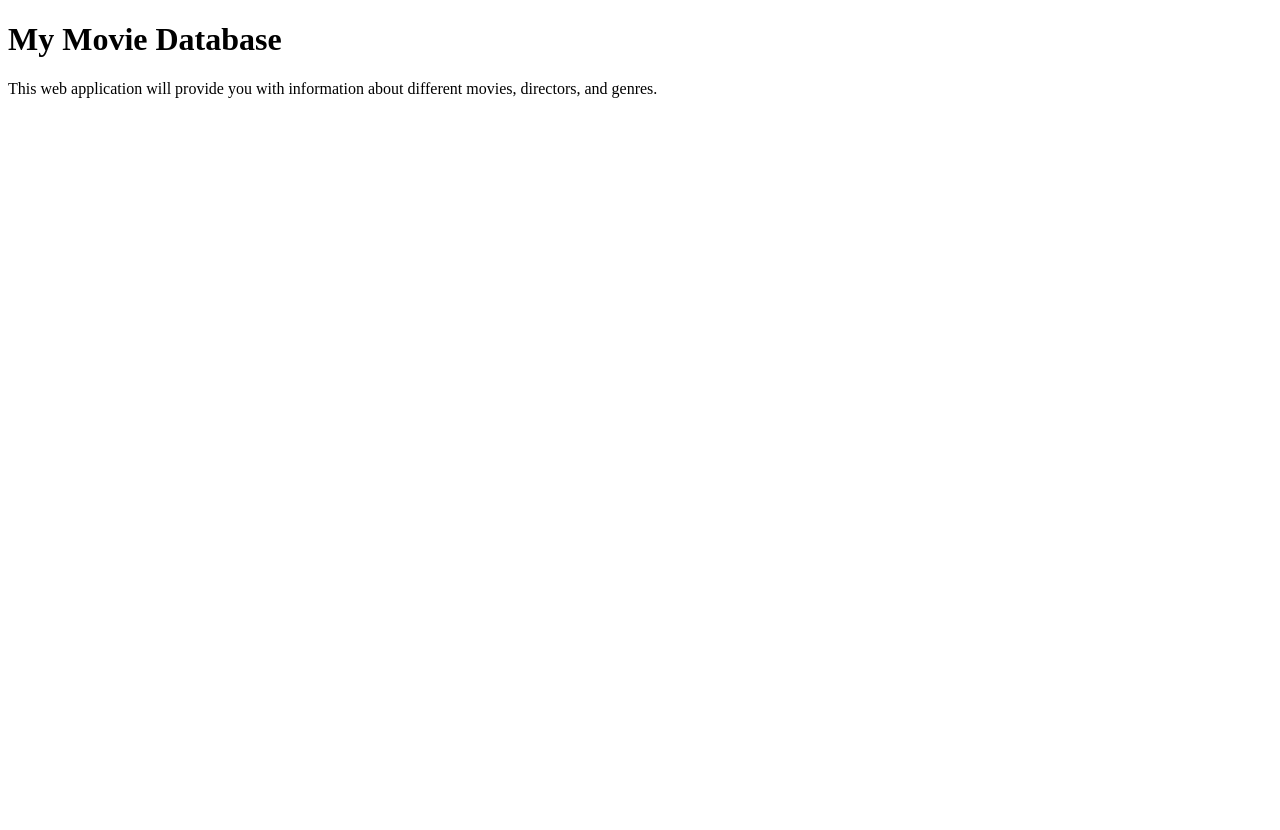
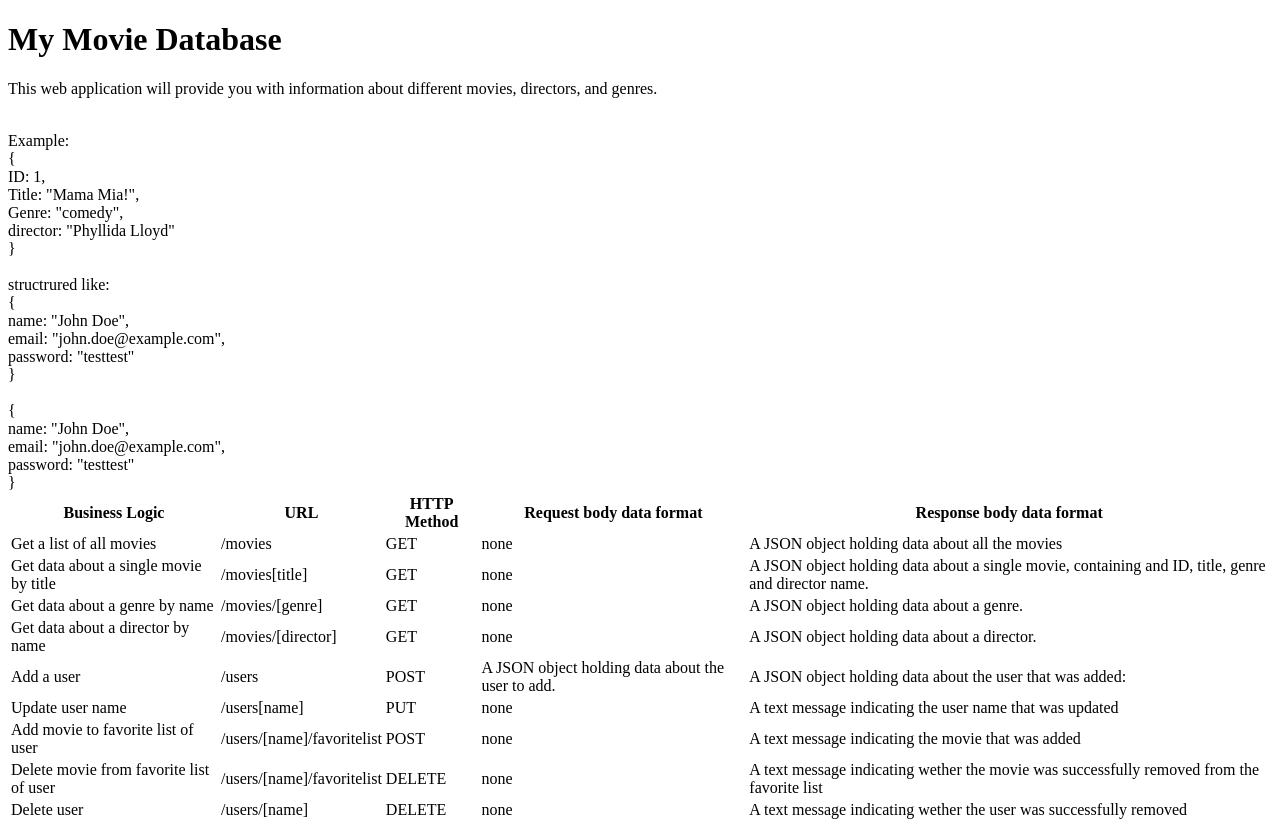
Before and after one commit to Techdaan1/movie_api, a website: page public/documentation.html in a window 1280 px wide. Before the commit the page ends 800 px from the top, so only its background shows below. Drawn offline with Linux system fonts and the light colour scheme.

Commit message:
added list of URL endpoints and request methods

```diff
--- a/public/documentation.html
+++ b/public/documentation.html
@@ -7,5 +7,98 @@
   <body>
     <h1>My Movie Database</h1>
     <p>This web application will provide you with information about different movies, directors, and genres.</p>
+    <table>
+      <thead>
+        <tr>
+          <th>Business Logic</th>
+          <th>URL</th>
+          <th>HTTP Method</th>
+          <th>Request body data format</th>
+          <th>Response body data format</th>
+        </tr>
+      </thead>
+      <tbody>
+        <tr>
+          <td>Get a list of all movies</td>
+          <td>/movies</td>
+          <td>GET</td>
+          <td>none</td>
+          <td>A JSON object holding data about all the movies</td>
+        </tr>
+        <tr>
+          <td>Get data about a single movie by title</td>
+          <td>/movies[title]</td>
+          <td>GET</td>
+          <td>none</td>
+          <td>A JSON object holding data about a single movie, containing and ID, title, genre and director name.</td><br>
+            Example:<br>
+            {<br>
+              ID: 1,<br>
+              Title: "Mama Mia!",<br>
+              Genre: "comedy",<br>
+              director: "Phyllida Lloyd"<br>
+             }<br>
+          </td>
+        <tr>
+          <td>Get data about a genre by name</td>
+          <td>/movies/[genre]</td>
+          <td>GET</td>
+          <td>none</td>
+          <td>A JSON object holding data about a genre.</td>
+        </tr>
+        <tr>
+          <td>Get data about a director by name</td>
+          <td>/movies/[director]</td>
+          <td>GET</td>
+          <td>none</td>
+          <td>A JSON object holding data about a director.</td>
+        </tr>
+        <tr>
+          <td>Add a user</td>
+          <td>/users</td>
+          <td>POST</td>
+          <td>A JSON object holding data about the user to add.</td><br>
+            structrured like:<br>
+            {<br>
+              name: "John Doe",<br>
+              email: "john.doe@example.com",<br>
+              password: "testtest"<br>
+            }<br>
+          <td>A JSON object holding data about the user that was added:</td><br>
+            {<br>
+              name: "John Doe",<br>
+              email: "john.doe@example.com",<br>
+              password: "testtest"<br>
+            }<br>
+        </tr>
+        <tr>
+          <td>Update user name</td>
+          <td>/users[name]</td>
+          <td>PUT</td>
+          <td>none</td>
+          <td>A text message indicating the user name that was updated</td>
+        </tr>
+        <tr>
+          <td>Add movie to favorite list of user</td>
+          <td>/users/[name]/favoritelist</td>
+          <td>POST</td>
+          <td>none</td>
+          <td>A text message indicating the movie that was added</td>
+        </tr>
+        <tr>
+          <td>Delete movie from favorite list of user</td>
+          <td>/users/[name]/favoritelist</td>
+          <td>DELETE</td>
+          <td>none</td>
+          <td>A text message indicating wether the movie was successfully removed from the favorite list</td>
+        </tr>
+        <tr>
+          <td>Delete user</td>
+          <td>/users/[name]</td>
+          <td>DELETE</td>
+          <td>none</td>
+          <td>A text message indicating wether the user was successfully removed</td>
+        </tr>
+      </tbody>
   </body>
 </html>
```
